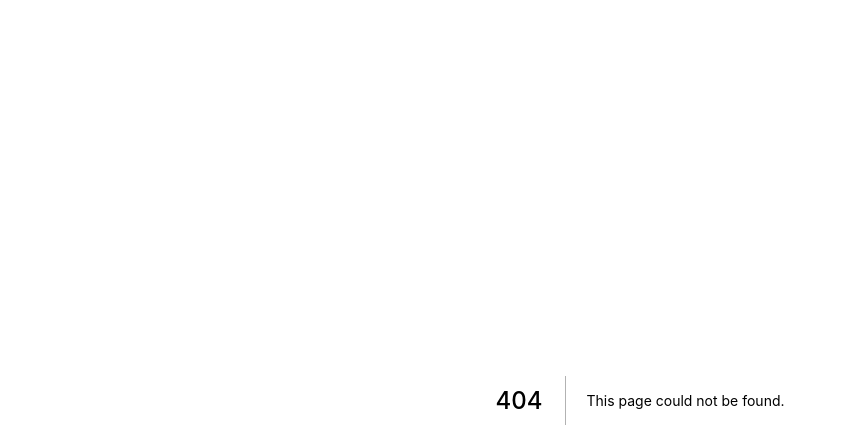
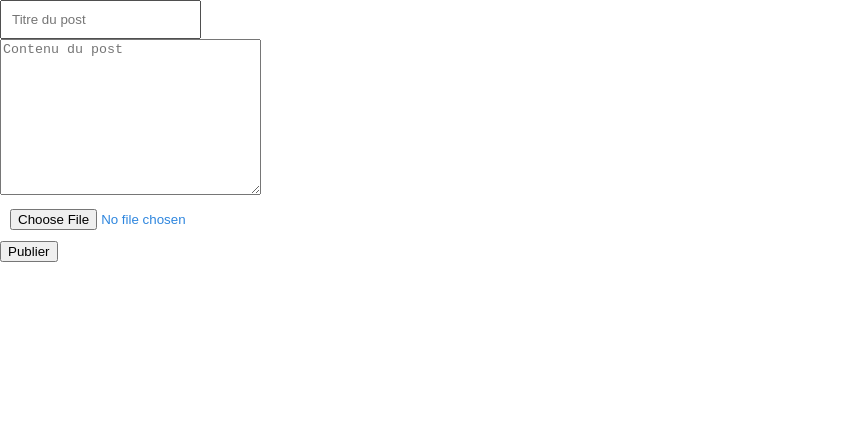
Before and after one commit to Cdric-art/blog-api, a Next.js app in the folder client/: page /components/CreatedPostsForm in a window 1280 px wide. Before the commit this address had no page. Shown: the top 448 px of the page, without its empty margins (0-847 px from the left). Built offline with nearby package versions, Linux system fonts and the light colour scheme.

Commit message:
Build: fix export default

```diff
--- a/client/pages/admin/index.js
+++ b/client/pages/admin/index.js
@@ -3,9 +3,8 @@ import styles from '../../styles/Home.module.css'
 import axios from "axios";
 import { useEffect, useState } from "react";
 import { useRouter } from "next/router";
-import { CreatedPostForm } from "../components/PostsForm";
-import { FlashMessage } from "../components/FlashMessage";
-import Image from "next/image";
+import CreatedPostForm from "../components/CreatedPostsForm";
+import FlashMessage from "../components/FlashMessage";
 import Link from "next/link";
 
 export default function Home() {
--- /dev/null
+++ b/client/pages/components/CreatedPostsForm.js
@@ -0,0 +1,17 @@
+import styles from '../../styles/Home.module.css'
+
+export default function CreatedPostForm ({ me, submit }) {
+    return <form onSubmit={submit}>
+        <div className={styles.formGroup}>
+            <input type="text" name="title" placeholder="Titre du post"/>
+        </div>
+        <div className={styles.formGroup}>
+            <textarea name="content" cols="30" rows="10" placeholder="Contenu du post"/>
+        </div>
+        <div className={styles.formGroup}>
+            <input type="file" name="img"/>
+        </div>
+        <input type="hidden" name="user_id" value={me}/>
+        <button type="submit">Publier</button>
+    </form>
+}
--- a/client/pages/components/FlashMessage.js
+++ b/client/pages/components/FlashMessage.js
@@ -1,5 +1,5 @@
 
-export function FlashMessage({ message, type }) {
+export default function FlashMessage({ message, type }) {
     return (
         <div className={`flash ${type}`}>
             <p>{message}</p>
```
Also changed, not shown: client/pages/admin/posts.js (+2 -5 lines), client/pages/components/UpdatedPostForm.js (renamed from client/pages/components/PostsForm.js, +3 -19 lines), 1 other file (tests, documents, lock files or other folders).
